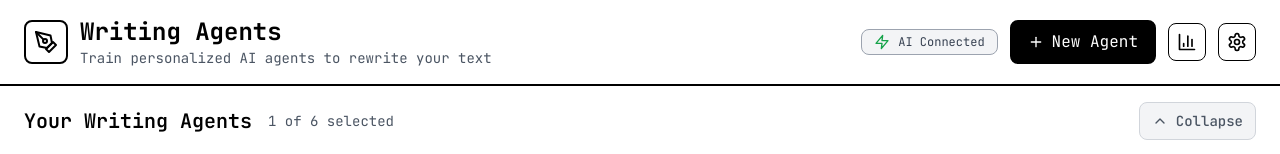
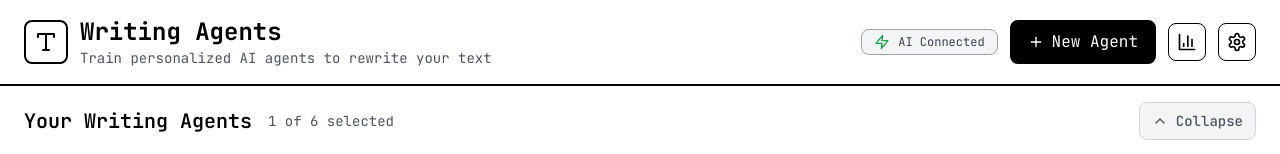
Before and after one commit to gooeyverse/writing, a React (Vite) app: page / in a window 1280 px wide. Shown: the top 154 px of the page. Built offline with nearby package versions, Linux system fonts and the light colour scheme; no server answers.

Commit message:
Replace fountain pen with typewriter icon

```diff
--- a/src/components/Header.tsx
+++ b/src/components/Header.tsx
@@ -1,5 +1,5 @@
 import React, { useState, useEffect } from 'react';
-import { PenTool, Settings, BarChart3, Plus, Zap, ZapOff } from 'lucide-react';
+import { Type, Settings, BarChart3, Plus, Zap, ZapOff } from 'lucide-react';
 import { supabase } from '../lib/supabase';
 
 interface HeaderProps {
@@ -39,7 +39,7 @@ export const Header: React.FC<HeaderProps> = ({
       <div className="flex items-center justify-between">
         <div className="flex items-center space-x-3">
           <div className="p-2 bg-white border-2 border-black rounded-lg">
-            <PenTool className="w-6 h-6 text-black" />
+            <Type className="w-6 h-6 text-black" />
           </div>
           <div>
             <h1 className="text-2xl font-bold text-black typewriter-effect">Writing Agents</h1>
```
